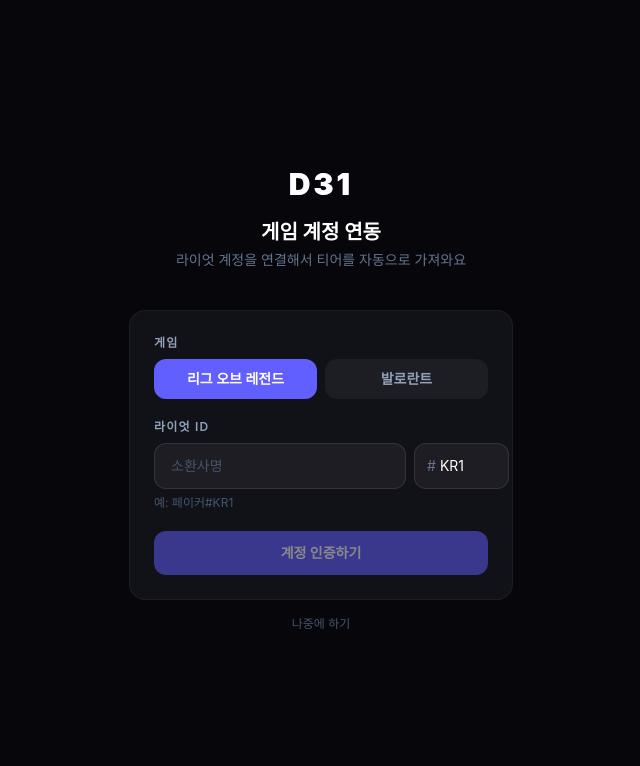
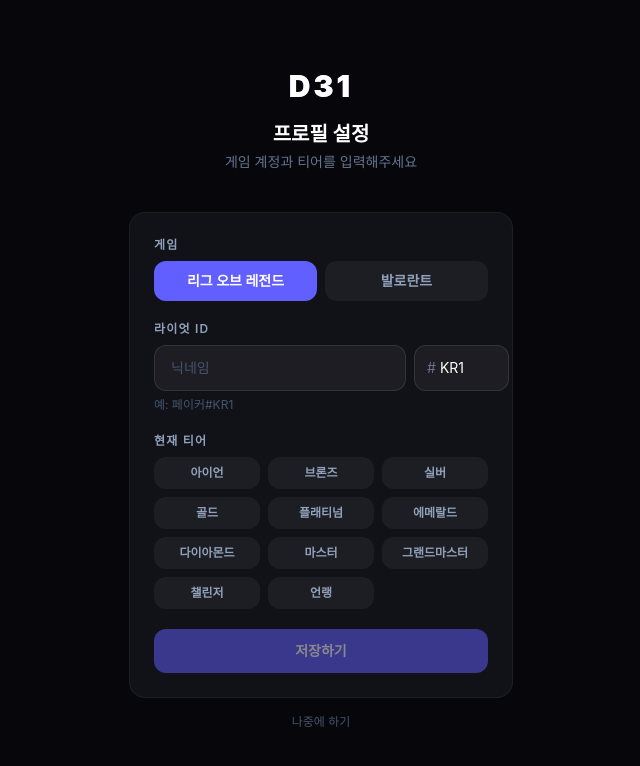
Before and after one commit to D31-Maxverstappen/scrim-platform, a Next.js app: page /onboarding in a window 1280 px wide. Shown: the top 766 px of the page, without its empty margins (319-959 px from the left). Built offline with nearby package versions, Linux system fonts and the light colour scheme.

Commit message:
feat: 온보딩 티어 직접 선택으로 변경

```diff
--- a/src/app/api/riot/verify/route.ts
+++ b/src/app/api/riot/verify/route.ts
@@ -1,9 +1,9 @@
 import { NextRequest, NextResponse } from 'next/server'
-import { getRiotAccount, getLolTier, formatTier } from '@/lib/riot'
+import { getRiotAccount } from '@/lib/riot'
 import { createClient } from '@/lib/supabase/server'
 
 export async function POST(req: NextRequest) {
-  const { gameName, tagLine, gameType } = await req.json()
+  const { gameName, tagLine, gameType, tier } = await req.json()
 
   if (!gameName || !tagLine) {
     return NextResponse.json({ error: '이름과 태그를 입력해주세요.' }, { status: 400 })
@@ -14,18 +14,6 @@
     return NextResponse.json({ error: '라이엇 계정을 찾을 수 없어요. 이름#태그 형식을 확인해주세요.' }, { status: 404 })
   }
 
-  let tierStr: string | null = null
-  let tierDebug: string | null = null
-  if (gameType === 'lol') {
-    const tierData = await getLolTier(account.puuid)
-    if (tierData && 'tier' in tierData) {
-      tierStr = formatTier(tierData.tier, tierData.rank)
-    } else if (tierData && 'error' in tierData) {
-      tierDebug = tierData.error
-    }
-  }
-
-  // Supabase에 저장
   const supabase = await createClient()
   const { data: { user } } = await supabase.auth.getUser()
   if (!user) return NextResponse.json({ error: '로그인이 필요해요.' }, { status: 401 })
@@ -37,8 +25,8 @@
     riot_gamename: gameName,
     riot_tagline: tagLine,
     game_type: gameType,
-    tier: tierStr,
+    tier: tier ?? null,
   }, { onConflict: 'id' })
 
-  return NextResponse.json({ success: true, account, tier: tierStr, debug: tierDebug })
+  return NextResponse.json({ success: true, account })
 }
--- a/src/app/onboarding/page.tsx
+++ b/src/app/onboarding/page.tsx
@@ -4,8 +4,16 @@
 import { useRouter } from 'next/navigation'
 
 const GAMES = [
-  { value: 'lol', label: '리그 오브 레전드', tag: 'KR1', placeholder: '소환사명' },
-  { value: 'valorant', label: '발로란트', tag: 'KR1', placeholder: '라이엇 ID' },
+  { value: 'lol', label: '리그 오브 레전드', tag: 'KR1' },
+  { value: 'valorant', label: '발로란트', tag: 'KR1' },
+]
+
+const LOL_TIERS = [
+  '아이언', '브론즈', '실버', '골드', '플래티넘', '에메랄드', '다이아몬드', '마스터', '그랜드마스터', '챌린저', '언랭',
+]
+
+const VAL_TIERS = [
+  '아이언', '브론즈', '실버', '골드', '플래티넘', '다이아몬드', '어센던트', '이모탈', '레디언트', '언랭',
 ]
 
 export default function OnboardingPage() {
@@ -13,29 +21,50 @@
   const [game, setGame] = useState('lol')
   const [gameName, setGameName] = useState('')
   const [tagLine, setTagLine] = useState('KR1')
+  const [tier, setTier] = useState('')
   const [loading, setLoading] = useState(false)
   const [error, setError] = useState('')
-  const [result, setResult] = useState<{ account: { gameName: string; tagLine: string }; tier: string | null; debug?: string | null } | null>(null)
+  const [done, setDone] = useState(false)
 
-  const handleVerify = async () => {
-    if (!gameName.trim()) return
+  const tiers = game === 'lol' ? LOL_TIERS : VAL_TIERS
+
+  const handleSubmit = async () => {
+    if (!gameName.trim() || !tier) return
     setLoading(true)
     setError('')
-    setResult(null)
 
     const res = await fetch('/api/riot/verify', {
       method: 'POST',
       headers: { 'Content-Type': 'application/json' },
-      body: JSON.stringify({ gameName: gameName.trim(), tagLine: tagLine.trim(), gameType: game }),
+      body: JSON.stringify({ gameName: gameName.trim(), tagLine: tagLine.trim(), gameType: game, tier }),
     })
     const data = await res.json()
     setLoading(false)
 
-    if (!res.ok) {
-      setError(data.error)
-    } else {
-      setResult(data)
-    }
+    if (!res.ok) setError(data.error)
+    else setDone(true)
+  }
+
+  if (done) {
+    return (
+      <div className="min-h-screen bg-[#07070b] flex items-center justify-center px-6">
+        <div className="w-full max-w-sm text-center">
+          <div className="w-16 h-16 rounded-full bg-green-500/20 flex items-center justify-center mx-auto mb-6">
+            <svg className="w-8 h-8 text-green-400" fill="none" stroke="currentColor" viewBox="0 0 24 24">
+              <path strokeLinecap="round" strokeLinejoin="round" strokeWidth={2} d="M5 13l4 4L19 7" />
+            </svg>
+          </div>
+          <h2 className="text-white font-bold text-xl mb-2">연동 완료!</h2>
+          <p className="text-slate-500 text-sm mb-8">{gameName}#{tagLine} · {tier}</p>
+          <button
+            onClick={() => router.replace('/dashboard')}
+            className="w-full bg-indigo-500 hover:bg-indigo-600 text-white font-bold py-3 rounded-xl transition"
+          >
+            대시보드로 이동 →
+          </button>
+        </div>
+      </div>
+    )
   }
 
   return (
@@ -44,8 +73,8 @@
 
         <div className="text-center mb-10">
           <span className="text-white font-black text-3xl tracking-widest bg-gradient-to-r from-indigo-400 to-purple-400 bg-clip-text text-transparent">D31</span>
-          <h1 className="text-white font-bold text-xl mt-4 mb-1">게임 계정 연동</h1>
-          <p className="text-slate-500 text-sm">라이엇 계정을 연결해서 티어를 자동으로 가져와요</p>
+          <h1 className="text-white font-bold text-xl mt-4 mb-1">프로필 설정</h1>
+          <p className="text-slate-500 text-sm">게임 계정과 티어를 입력해주세요</p>
         </div>
 
         <div className="bg-[#111118] border border-white/5 rounded-2xl p-6 flex flex-col gap-5">
@@ -58,7 +87,7 @@
                 <button
                   key={g.value}
                   type="button"
-                  onClick={() => { setGame(g.value); setTagLine(g.tag); setResult(null); setError('') }}
+                  onClick={() => { setGame(g.value); setTagLine(g.tag); setTier('') }}
                   className={`py-2.5 rounded-xl text-sm font-semibold transition ${
                     game === g.value ? 'bg-indigo-500 text-white' : 'bg-white/5 text-slate-400 hover:bg-white/10'
                   }`}
@@ -69,15 +98,14 @@
             </div>
           </div>
 
-          {/* 라이엇 ID 입력 */}
+          {/* 라이엇 ID */}
           <div>
             <label className="text-slate-400 text-xs font-semibold uppercase tracking-widest block mb-2">라이엇 ID</label>
             <div className="flex gap-2">
               <input
                 value={gameName}
                 onChange={(e) => setGameName(e.target.value)}
-                onKeyDown={(e) => e.key === 'Enter' && handleVerify()}
-                placeholder={GAMES.find(g => g.value === game)?.placeholder}
+                placeholder="닉네임"
                 className="flex-1 bg-white/5 border border-white/10 rounded-xl px-4 py-3 text-white placeholder-slate-600 focus:outline-none focus:border-indigo-500 transition text-sm"
               />
               <div className="flex items-center gap-1 bg-white/5 border border-white/10 rounded-xl px-3">
@@ -92,37 +120,36 @@
             <p className="text-slate-600 text-xs mt-1.5">예: 페이커#KR1</p>
           </div>
 
+          {/* 티어 선택 */}
+          <div>
+            <label className="text-slate-400 text-xs font-semibold uppercase tracking-widest block mb-2">현재 티어</label>
+            <div className="grid grid-cols-3 gap-2">
+              {tiers.map((t) => (
+                <button
+                  key={t}
+                  type="button"
+                  onClick={() => setTier(t)}
+                  className={`py-2 rounded-xl text-xs font-semibold transition ${
+                    tier === t ? 'bg-indigo-500 text-white' : 'bg-white/5 text-slate-400 hover:bg-white/10'
+                  }`}
+                >
+                  {t}
+                </button>
+              ))}
+            </div>
+          </div>
+
           {error && (
             <p className="text-red-400 text-sm bg-red-500/10 border border-red-500/20 rounded-xl px-4 py-3">{error}</p>
           )}
 
-          {result && (
-            <div className="bg-green-500/10 border border-green-500/20 rounded-xl px-4 py-3">
-              <p className="text-green-400 text-sm font-semibold">{result.account.gameName}#{result.account.tagLine}</p>
-              {result.tier ? (
-                <p className="text-slate-300 text-xs mt-0.5">티어: {result.tier}</p>
-              ) : (
-                <p className="text-slate-500 text-xs mt-0.5">{result.debug ?? '언랭 또는 티어 정보 없음'}</p>
-              )}
-            </div>
-          )}
-
           <button
-            onClick={handleVerify}
-            disabled={loading || !gameName.trim()}
+            onClick={handleSubmit}
+            disabled={loading || !gameName.trim() || !tier}
             className="w-full bg-indigo-500 hover:bg-indigo-600 disabled:opacity-50 text-white font-bold py-3 rounded-xl transition text-sm"
           >
-            {loading ? '확인 중...' : result ? '✓ 연동 완료 — 다시 인증하기' : '계정 인증하기'}
+            {loading ? '저장 중...' : '저장하기'}
           </button>
-
-          {result && (
-            <button
-              onClick={() => router.replace('/dashboard')}
-              className="w-full bg-white/5 hover:bg-white/10 text-white font-semibold py-3 rounded-xl transition text-sm"
-            >
-              대시보드로 이동 →
-            </button>
-          )}
         </div>
 
         <button
```
